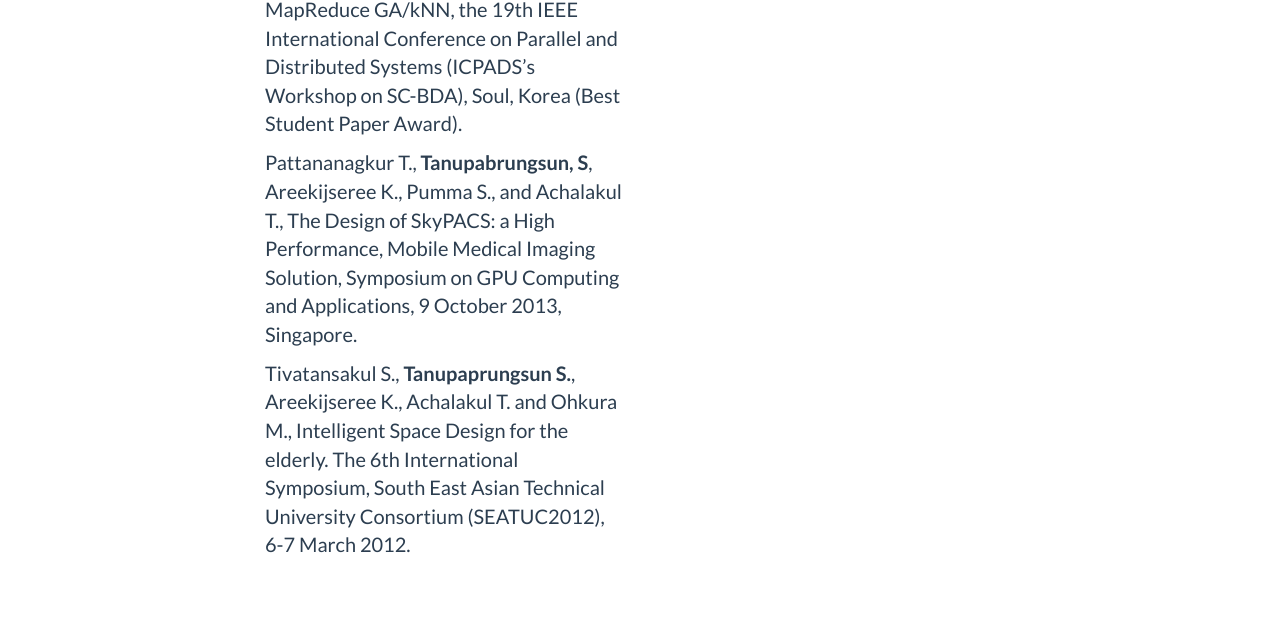
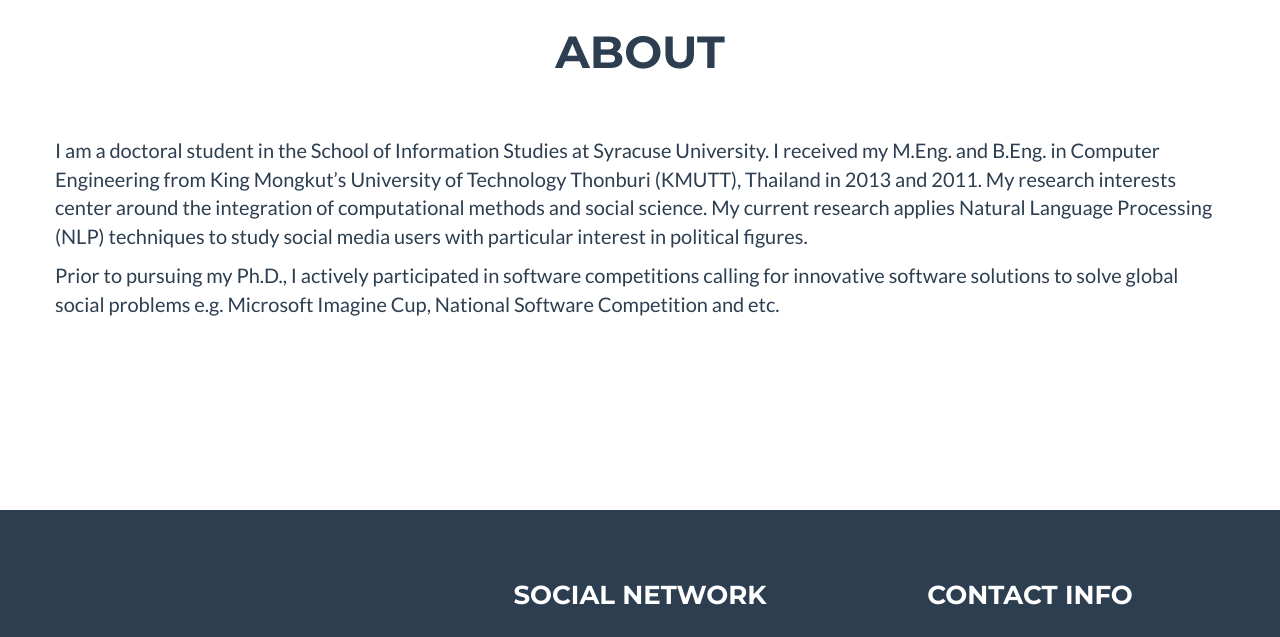
Before and after one commit to stanupab/stanupab.github.io, a plain HTML site: page index.html in a window 1280 px wide. Shown: the part 2650-3287 px from the top of the page. Drawn offline with nearby package versions, Linux system fonts and the light colour scheme.

Commit message:
layout
lo

```diff
--- a/index.html
+++ b/index.html
@@ -181,7 +181,7 @@
                 </div>
             </div>
             <div class="row">
-                <div class="col-lg-4 col-lg-offset-2">
+                <div>
                 	<p>Hemsley, J., <b>S. Tanupabrungsun</b>, B. Semaan, J. Stromer-Galley, 2015. On the Attack: U.S. Gubernatorial Candidate Direct Campaign Dialogue on Twitter. Association of Internet Researchers Conference 16. Phoenix, AZ, USA: AoIR.</p>
                 	<p><b>Tanupabrungsun, S.</b>, J. Hemsley, B. Semaan, J. Stromer-Galley, 2015. Gubernatorial @mentioning Message Strategy on Twitter. Social Media & Society Conference, Toronto, Canada.</p>
                 	<p>Hemsley, J., Ceskavich, B., <b>Tanupabrungsun, S.</b> (2014). STACK (Version 1.0). Syracuse University, School of Information Studies. Retrieved from https://github.com/bitslabsyr/stack DOI: 10.5281/zenodo.12388</p>
@@ -203,10 +203,10 @@
                 </div>
             </div>
             <div class="row">
-                <div class="col-lg-4 col-lg-offset-2">
+                <div>
                     <p>I am a doctoral student in the School of Information Studies at Syracuse University. I received my M.Eng. and B.Eng. in Computer Engineering from King Mongkut’s University of Technology Thonburi (KMUTT), Thailand in 2013 and 2011. My research interests center around the integration of computational methods and social science. My current research applies Natural Language Processing (NLP) techniques to study social media users with particular interest in political figures.</p>
                 </div>
-                <div class="col-lg-4">
+                <div>
                     <p>Prior to pursuing my Ph.D., I actively participated in software competitions calling for innovative software solutions to solve global social problems e.g. Microsoft Imagine Cup, National Software Competition and etc.</p>
                 </div>
                 <div class="col-lg-8 col-lg-offset-2 text-center">
```
